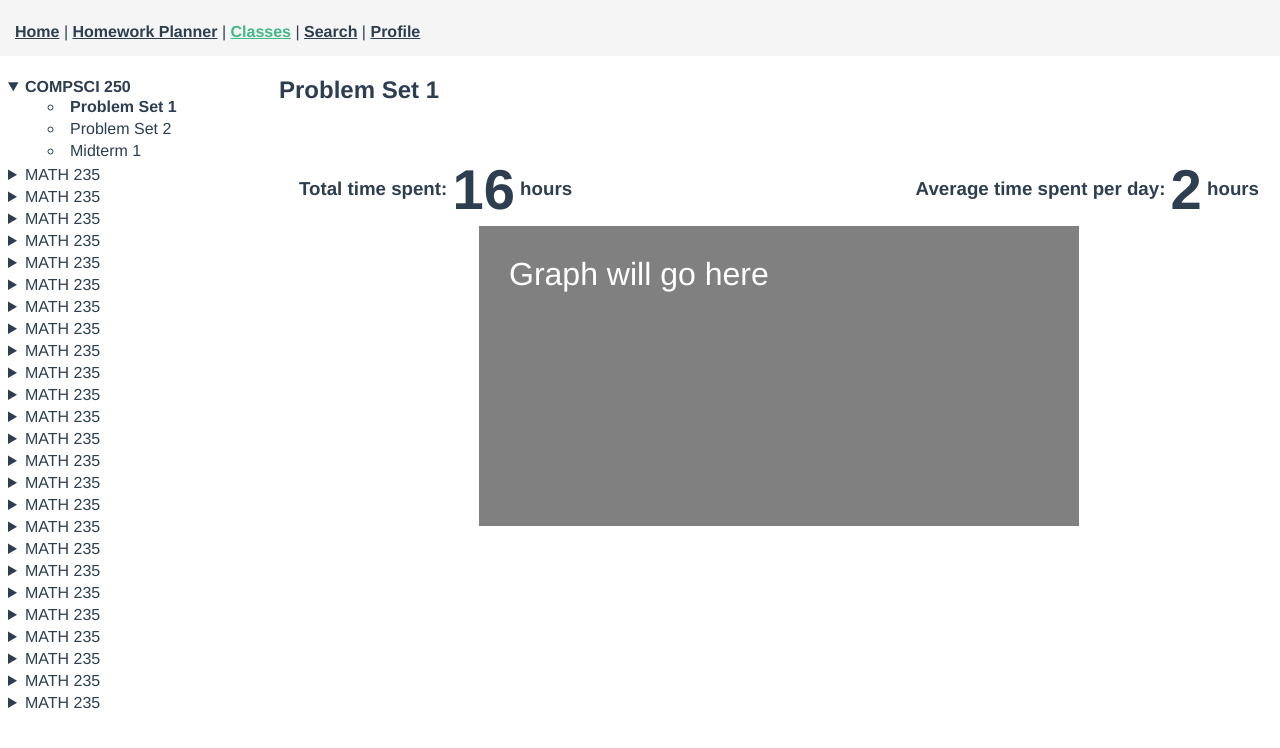
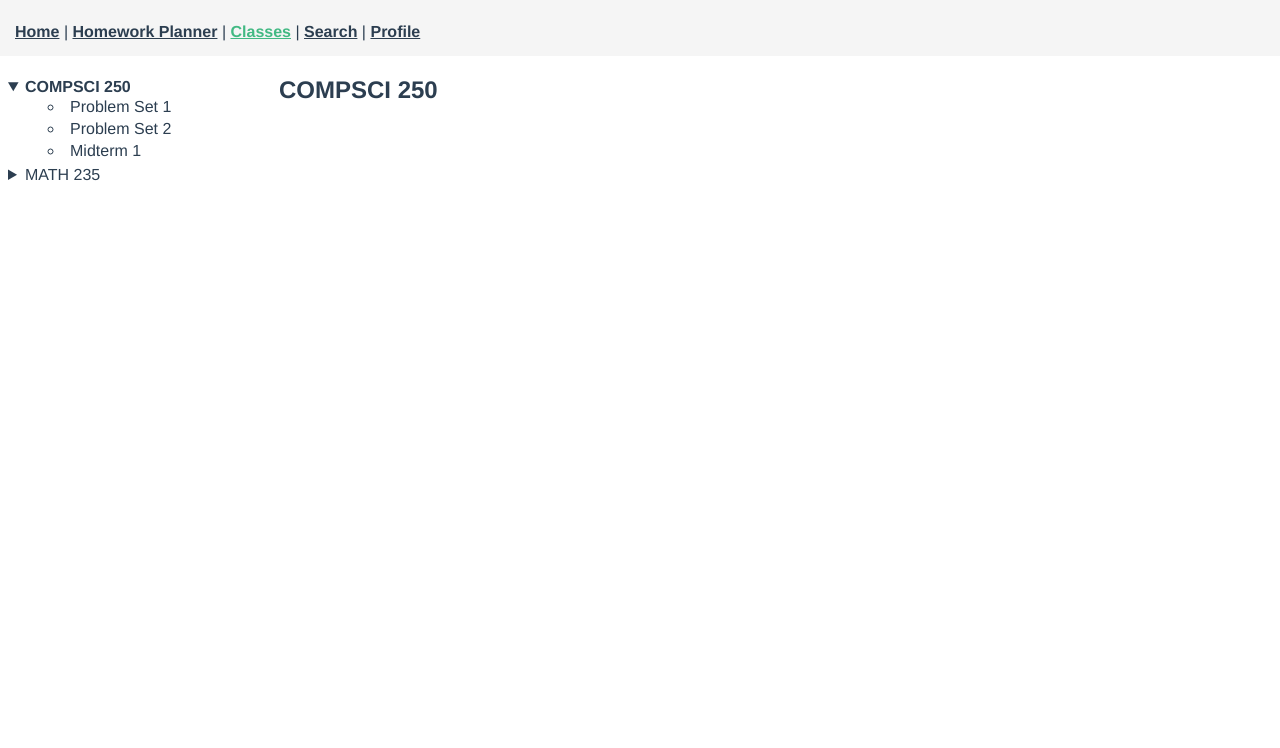
Before and after one commit to sardinachanx/326-final-project, a Vue app in the folder databaes-frontend/: page /#/classes in a window 1280 px wide. Shown: the top 748 px of the page. Built offline with nearby package versions, Linux system fonts and the light colour scheme.

Commit message:
Add profile view and add basic class view

```diff
--- a/databaes-frontend/src/App.vue
+++ b/databaes-frontend/src/App.vue
@@ -9,7 +9,7 @@
         <router-link to="/profile">Profile</router-link>
       </nav>
     </header>
-    <router-view id="body" :classes="classes"/>
+    <router-view id="body" :classes="currentUser.classes" :user="currentUser"/>
   </div>
 </template>
 
@@ -18,12 +18,16 @@ export default {
   name: 'app',
   data: function () {
     return {
-      classes: []
+      currentUser: {}
     }
   },
   mounted: function () {
     // TODO: load data from backend
-    this.classes = [
+    this.currentUser = {
+      username: 'Test User',
+      email: 'testuser@example.com'
+    }
+    this.currentUser.classes = [
       {
         name: 'COMPSCI 250',
         assignments: [
@@ -77,150 +81,6 @@ export default {
           }
         ],
         id: 1
-      },
-      {
-        name: 'MATH 235',
-        assignments: [
-        ],
-        id: 2
-      },
-      {
-        name: 'MATH 235',
-        assignments: [
-        ],
-        id: 3
-      },
-      {
-        name: 'MATH 235',
-        assignments: [
-        ],
-        id: 4
-      },
-      {
-        name: 'MATH 235',
-        assignments: [
-        ],
-        id: 5
-      },
-      {
-        name: 'MATH 235',
-        assignments: [
-        ],
-        id: 6
-      },
-      {
-        name: 'MATH 235',
-        assignments: [
-        ],
-        id: 7
-      },
-      {
-        name: 'MATH 235',
-        assignments: [
-        ],
-        id: 8
-      },
-      {
-        name: 'MATH 235',
-        assignments: [
-        ],
-        id: 9
-      },
-      {
-        name: 'MATH 235',
-        assignments: [
-        ],
-        id: 10
-      },
-      {
-        name: 'MATH 235',
-        assignments: [
-        ],
-        id: 11
-      },
-      {
-        name: 'MATH 235',
-        assignments: [
-        ],
-        id: 12
-      },
-      {
-        name: 'MATH 235',
-        assignments: [
-        ],
-        id: 13
-      },
-      {
-        name: 'MATH 235',
-        assignments: [
-        ],
-        id: 14
-      },
-      {
-        name: 'MATH 235',
-        assignments: [
-        ],
-        id: 15
-      },
-      {
-        name: 'MATH 235',
-        assignments: [
-        ],
-        id: 16
-      },
-      {
-        name: 'MATH 235',
-        assignments: [
-        ],
-        id: 17
-      },
-      {
-        name: 'MATH 235',
-        assignments: [
-        ],
-        id: 18
-      },
-      {
-        name: 'MATH 235',
-        assignments: [
-        ],
-        id: 19
-      },
-      {
-        name: 'MATH 235',
-        assignments: [
-        ],
-        id: 20
-      },
-      {
-        name: 'MATH 235',
-        assignments: [
-        ],
-        id: 21
-      },
-      {
-        name: 'MATH 235',
-        assignments: [
-        ],
-        id: 22
-      },
-      {
-        name: 'MATH 235',
-        assignments: [
-        ],
-        id: 23
-      },
-      {
-        name: 'MATH 235',
-        assignments: [
-        ],
-        id: 24
-      },
-      {
-        name: 'MATH 235',
-        assignments: [
-        ],
-        id: 25
       }
     ]
   }
--- /dev/null
+++ b/databaes-frontend/src/components/Assignment.vue
@@ -0,0 +1,87 @@
+<template>
+  <div class="assignment">
+    <h1>
+      {{ selectedClass.name }} - {{ selectedAssignment.name }}
+    </h1>
+    <div class="timeDisplay">
+      <h3> Total time spent: <strong>{{ selectedAssignment.totalTime }}</strong> hours </h3>
+      <h3>
+        Average time spent per day:
+        <strong>{{ selectedAssignment.averageTime }}</strong>
+        hours
+      </h3>
+    </div>
+    <div class="graph">
+      Graph will go here
+    </div>
+  </div>
+</template>
+
+<script>
+export default {
+  name: 'Assignment',
+  props: {
+    selectedAssignment: Object,
+    selectedClass: Object
+  }
+}
+</script>
+
+<style scoped>
+.classview {
+  width: 1000px;
+  margin: auto;
+  padding-left: 20px;
+}
+
+.timeDisplay {
+  display: flex;
+  justify-content: space-between;
+}
+
+.timeDisplay > h3 {
+  text-align: center;
+}
+
+.timeDisplay > h3 > strong {
+  position: relative;
+  top: 0.25em;
+  font-size: 3em;
+  text-align: center;
+}
+
+@media only screen and (min-width: 1001px) {
+  .timeDisplay {
+    flex-direction: row;
+  }
+
+  .timeDisplay > h3 {
+    margin-left: 20px;
+    margin-right: 20px;
+  }
+}
+
+@media only screen and (max-width: 1000px) {
+  .timeDisplay {
+    flex-direction: column;
+  }
+
+  .timeDisplay > h3 {
+    margin-left: 5px;
+    margin-right: 5px;
+    margin-top: 10px;
+    margin-bottom: 10px;
+  }
+}
+
+.graph {
+  max-width: 540px;
+  height: 240px;
+  background-color: gray;
+  color: #FFFFFF;
+  padding: 30px;
+  font-size: 2em;
+  margin: auto;
+  margin-bottom: 30px;
+}
+</style>
--- /dev/null
+++ b/databaes-frontend/src/components/Class.vue
@@ -0,0 +1,69 @@
+<template>
+  <div class="class">
+    <h1>
+      {{ selectedClass.name }}
+    </h1>
+  </div>
+</template>
+
+<script>
+export default {
+  name: 'Class',
+  props: {
+    selectedClass: Object
+  }
+}
+</script>
+
+<style scoped>
+.timeDisplay {
+  display: flex;
+  justify-content: space-between;
+}
+
+.timeDisplay > h3 {
+  text-align: center;
+}
+
+.timeDisplay > h3 > strong {
+  position: relative;
+  top: 0.25em;
+  font-size: 3em;
+  text-align: center;
+}
+
+@media only screen and (min-width: 1001px) {
+  .timeDisplay {
+    flex-direction: row;
+  }
+
+  .timeDisplay > h3 {
+    margin-left: 20px;
+    margin-right: 20px;
+  }
+}
+
+@media only screen and (max-width: 1000px) {
+  .timeDisplay {
+    flex-direction: column;
+  }
+
+  .timeDisplay > h3 {
+    margin-left: 5px;
+    margin-right: 5px;
+    margin-top: 10px;
+    margin-bottom: 10px;
+  }
+}
+
+.graph {
+  max-width: 540px;
+  height: 240px;
+  background-color: gray;
+  color: #FFFFFF;
+  padding: 30px;
+  font-size: 2em;
+  margin: auto;
+  margin-bottom: 30px;
+}
+</style>
--- /dev/null
+++ b/databaes-frontend/src/components/ClassesSidebar.vue
@@ -0,0 +1,83 @@
+<template>
+  <section id="sidebar">
+    <ul>
+      <li
+        v-for="classType in classes"
+        :key="classType.id"
+        :id="classType.id"
+        :name="classType.name"
+        class="assignment"
+        :class="{ selected: classType.id == selectedClassNumber }"
+        >
+        <div
+          @click="$emit('selectClass', classType.id)"
+          style="display: inline">
+          {{ classType.name }}
+        </div>
+        <ul class="assignments">
+          <li
+            v-for="assignment in classType.assignments"
+            :key="assignment.id"
+            :id="assignment.id"
+            :name="assignment.name"
+            class="assignment"
+            :class="{
+              selected: assignment.id == selectedAssignmentNumber
+            }"
+            @click="$emit('selectAssignment', assignment.id)">
+            {{ assignment.name }}
+          </li>
+        </ul>
+      </li>
+    </ul>
+  </section>
+</template>
+
+<script>
+export default {
+  name: 'ClassesSidebar',
+  props: {
+    classes: Array,
+    selectedClassNumber: Number,
+    selectedAssignmentNumber: Number
+  }
+}
+</script>
+
+<style scoped>
+li {
+  padding-top: 2px;
+  padding-bottom: 2px;
+}
+
+#sidebar > ul {
+  list-style-position: inside;
+  padding-left: 0;
+}
+
+#sidebar > ul > li {
+  list-style-type: disclosure-closed;
+  cursor: pointer;
+}
+
+#sidebar > ul > li > ul {
+  display: none;
+}
+
+#sidebar > ul > li.selected {
+  list-style-type: disclosure-open;
+  font-weight: bold;
+  cursor: default;
+}
+
+#sidebar > ul > li.selected > ul {
+  display: block;
+  font-weight: normal;
+  cursor: pointer;
+}
+
+#sidebar > ul > li > ul > li.selected {
+  font-weight: bold;
+  cursor: default;
+}
+</style>
--- a/databaes-frontend/src/views/Classes.vue
+++ b/databaes-frontend/src/views/Classes.vue
@@ -1,48 +1,31 @@
 <template>
   <div class="classes body-with-sidebar">
-    <section id="sidebar">
-      <ul>
-        <li
-          v-for="classType in classes"
-          :key="classType.id"
-          :id="classType.id"
-          :name="classType.name"
-          class="assignment"
-          :class="{ selected: classType.id == selectedClassNumber }"
-          @click="selectClass(classType.id)">
-          {{ classType.name }}
-          <ul class="assignments">
-            <li
-              v-for="assignment in classType.assignments"
-              :key="assignment.id"
-              :id="assignment.id"
-              :name="assignment.name"
-              class="assignment"
-              :class="{ selected: assignment.id == selectedAssignmentNumber }"
-              @click="selectedAssignmentNumber = assignment.id">
-              {{ assignment.name }}
-            </li>
-          </ul>
-        </li>
-      </ul>
-    </section>
+    <ClassesSidebar :classes="classes" :selectedAssignmentNumber="selectedAssignmentNumber" :selectedClassNumber="selectedClassNumber" @selectClass="selectClass" @selectAssignment="selectAssignment"/>
     <section class="classview">
-      <h1> {{ selectedClass.name }} </h1>
-      <div class="timeDisplay">
-        <h3> Total time spent: <strong>{{ selectedClass.totalTime }}</strong> hours </h3>
-        <h3> Average time spent per day: <strong>{{ selectedClass.averageTime }}</strong> hours </h3>
-      </div>
-      <div class="graph">
-        Graph will go here
-      </div>
+      <Assignment
+        v-if="selectedAssignment != null"
+        :selectedAssignment="selectedAssignment"
+        :selectedClass="selectedClass"
+        />
+      <Class
+        v-if="selectedAssignment == null"
+        :selectedClass="selectedClass"
+        />
     </section>
   </div>
 </template>
 
 <script>
+import Assignment from '@/components/Assignment.vue'
+import Class from '@/components/Class.vue'
+import ClassesSidebar from '@/components/ClassesSidebar.vue'
+
 export default {
   name: 'home',
   components: {
+    Assignment,
+    Class,
+    ClassesSidebar
   },
   props: {
     classes: Array
@@ -50,20 +33,28 @@ export default {
   data: function () {
     return {
       selectedClassNumber: 0,
-      selectedAssignmentNumber: 0
+      selectedAssignmentNumber: -1
     }
   },
   methods: {
     selectClass: function (classId) {
-      if (this.selectedClassNumber !== classId) {
-        this.selectedClassNumber = classId
-        this.selectedAssignmentNumber = 0
-      }
+      this.selectedClassNumber = classId
+      this.selectedAssignmentNumber = -1
+    },
+    selectAssignment: function (assignmentId) {
+      this.selectedAssignmentNumber = assignmentId
     }
   },
   computed: {
     selectedClass: function () {
-      return this.classes[this.selectedClassNumber].assignments[this.selectedAssignmentNumber]
+      return this.classes[this.selectedClassNumber]
+    },
+    selectedAssignment: function () {
+      if (this.selectedAssignmentNumber >= 0) {
+        return this.selectedClass.assignments[this.selectedAssignmentNumber]
+      } else {
+        return null
+      }
     }
   }
 }
@@ -75,96 +66,9 @@ export default {
   flex-direction: row;
 }
 
-li {
-  padding-top: 2px;
-  padding-bottom: 2px;
-}
-
-#sidebar > ul {
-  list-style-position: inside;
-  padding-left: 0;
-}
-
-#sidebar > ul > li {
-  list-style-type: disclosure-closed;
-  cursor: pointer;
-}
-
-#sidebar > ul > li > ul {
-  display: none;
-}
-
-#sidebar > ul > li.selected {
-  list-style-type: disclosure-open;
-  font-weight: bold;
-  cursor: default;
-}
-
-#sidebar > ul > li.selected > ul {
-  display: block;
-  font-weight: normal;
-  cursor: pointer;
-}
-
-#sidebar > ul > li > ul > li.selected {
-  font-weight: bold;
-  cursor: default;
-}
-
 .classview {
   width: 1000px;
   margin: auto;
   padding-left: 20px;
 }
-
-.timeDisplay {
-  display: flex;
-  justify-content: space-between;
-}
-
-.timeDisplay > h3 {
-  text-align: center;
-}
-
-.timeDisplay > h3 > strong {
-  position: relative;
-  top: 0.25em;
-  font-size: 3em;
-  text-align: center;
-}
-
-@media only screen and (min-width: 1001px) {
-  .timeDisplay {
-    flex-direction: row;
-  }
-
-  .timeDisplay > h3 {
-    margin-left: 20px;
-    margin-right: 20px;
-  }
-}
-
-@media only screen and (max-width: 1000px) {
-  .timeDisplay {
-    flex-direction: column;
-  }
-
-  .timeDisplay > h3 {
-    margin-left: 5px;
-    margin-right: 5px;
-    margin-top: 10px;
-    margin-bottom: 10px;
-  }
-}
-
-.graph {
-  max-width: 540px;
-  height: 240px;
-  background-color: gray;
-  color: #FFFFFF;
-  padding: 30px;
-  font-size: 2em;
-  margin: auto;
-  margin-bottom: 30px;
-}
 </style>
--- a/databaes-frontend/src/views/Profile.vue
+++ b/databaes-frontend/src/views/Profile.vue
@@ -1,19 +1,35 @@
 <template>
   <div class="profile">
     <h1>Profile</h1>
+    <form>
+      <p>
+        Username: {{user.username}}
+      </p>
+      <p>
+        Email: {{user.email}}
+      </p>
+    </form>
   </div>
 </template>
 
 <script>
 export default {
-  name: 'home',
+  name: 'profile',
   components: {
+  },
+  props: {
+    user: Object
   }
 }
 </script>
 
 <style scoped>
-.home {
+.profile {
+  text-align: left;
+  max-width: 600px;
+}
+
+h1 {
   text-align: center;
 }
 </style>
```
